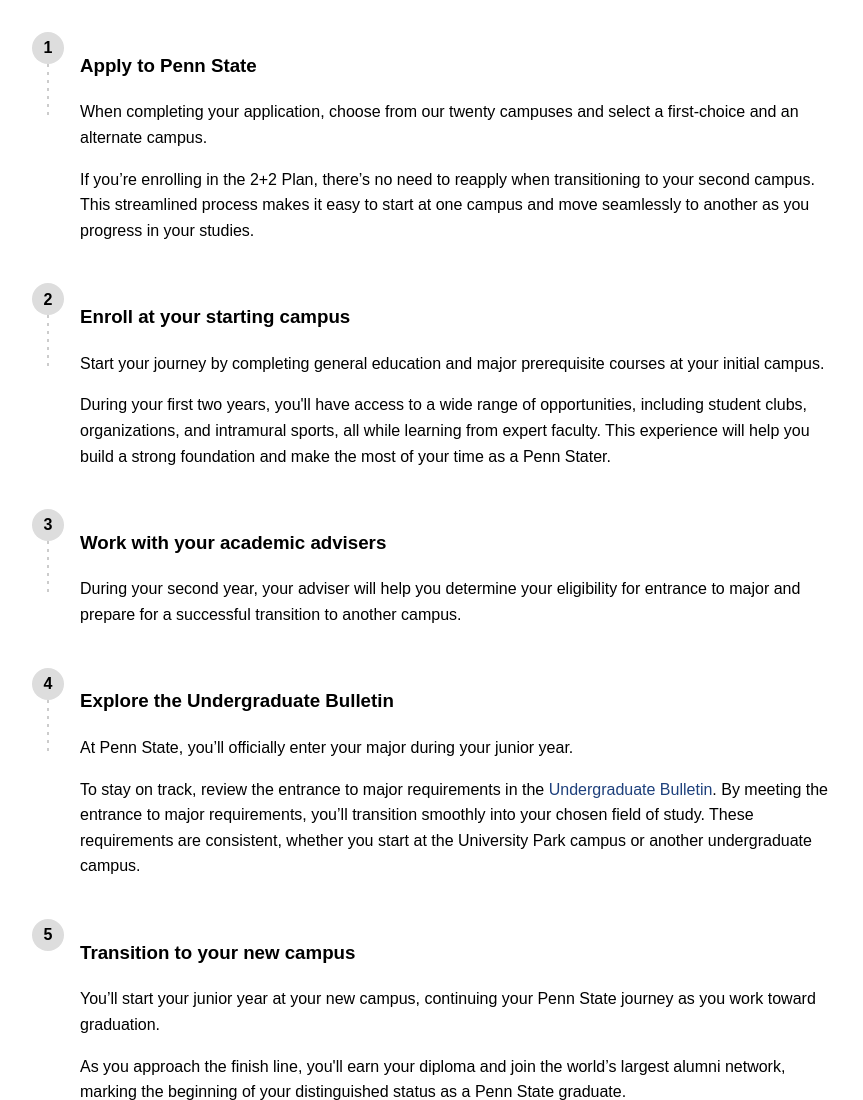
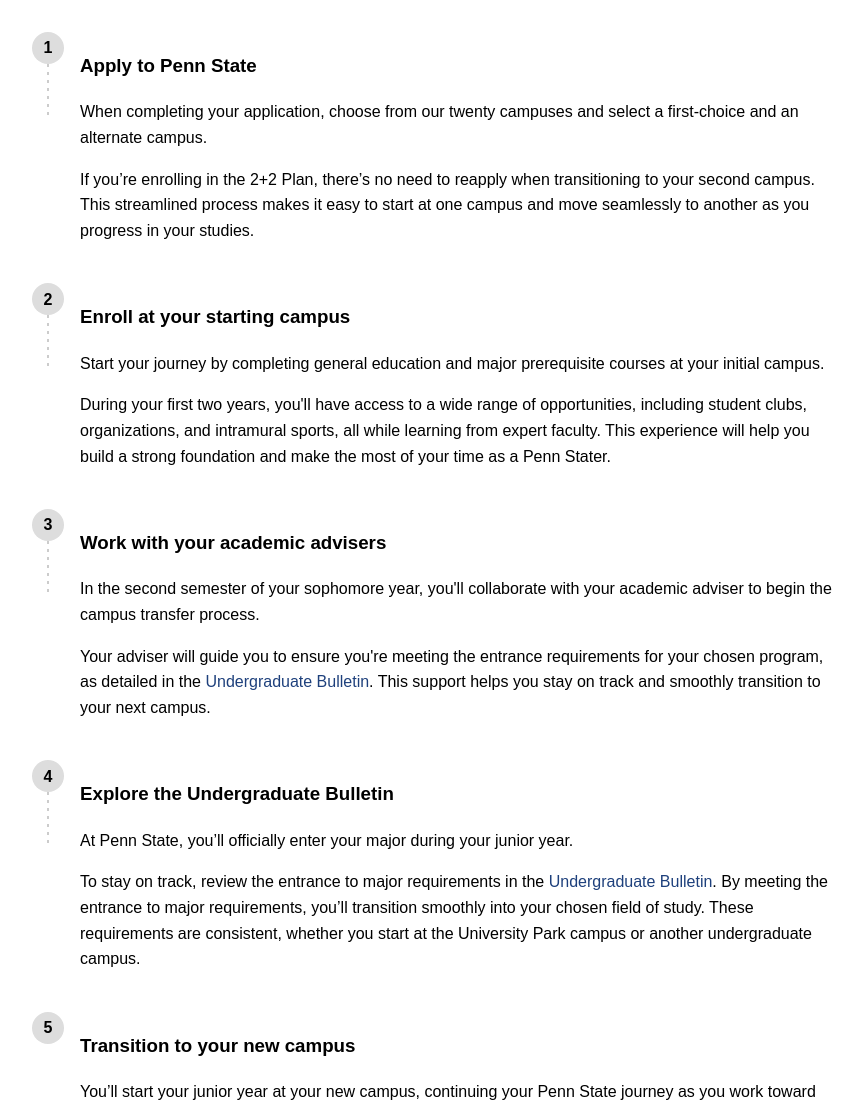
Before and after one commit to NoahC570/ddd-steps-list, a website with bundled scripts: page index.html in a window 1280 px wide. Shown: the top 1100 px of the page, without its empty margins (208-1071 px from the left). Built offline with nearby package versions, Linux system fonts and the light colour scheme.

Commit message:
Adding text

```diff
--- a/index.html
+++ b/index.html
@@ -58,9 +58,16 @@
       <ddd-steps-list-item>
         <h3>Work with your academic advisers</h3>
         <p>
-          During your second year, your adviser will help you determine your
-          eligibility for entrance to major and prepare for a successful
-          transition to another campus.
+          In the second semester of your sophomore year, you'll collaborate with
+          your academic adviser to begin the campus transfer process.
+        </p>
+        <p>
+          Your adviser will guide you to ensure you're meeting the entrance
+          requirements for your chosen program, as detailed in the
+          <a href="https://bulletins.psu.edu/undergraduate/"
+            >Undergraduate Bulletin</a
+          >. This support helps you stay on track and smoothly transition to
+          your next campus.
         </p>
       </ddd-steps-list-item>
 
@@ -72,10 +79,12 @@
         </p>
         <p>
           To stay on track, review the entrance to major requirements in the
-          <a href="#">Undergraduate Bulletin</a>. By meeting the entrance to
-          major requirements, you’ll transition smoothly into your chosen field
-          of study. These requirements are consistent, whether you start at the
-          University Park campus or another undergraduate campus.
+          <a href="https://bulletins.psu.edu/undergraduate/"
+            >Undergraduate Bulletin</a
+          >. By meeting the entrance to major requirements, you’ll transition
+          smoothly into your chosen field of study. These requirements are
+          consistent, whether you start at the University Park campus or another
+          undergraduate campus.
         </p>
       </ddd-steps-list-item>
 
```
